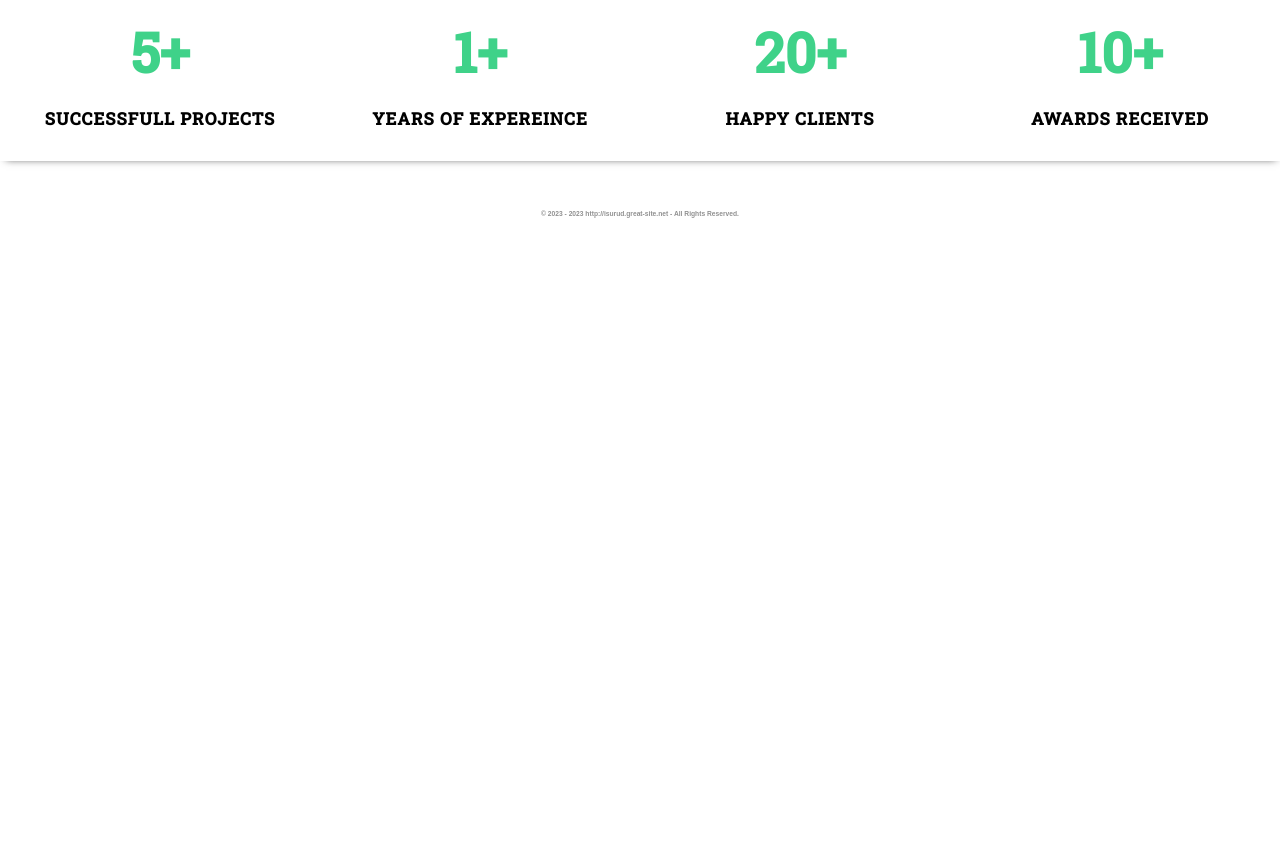
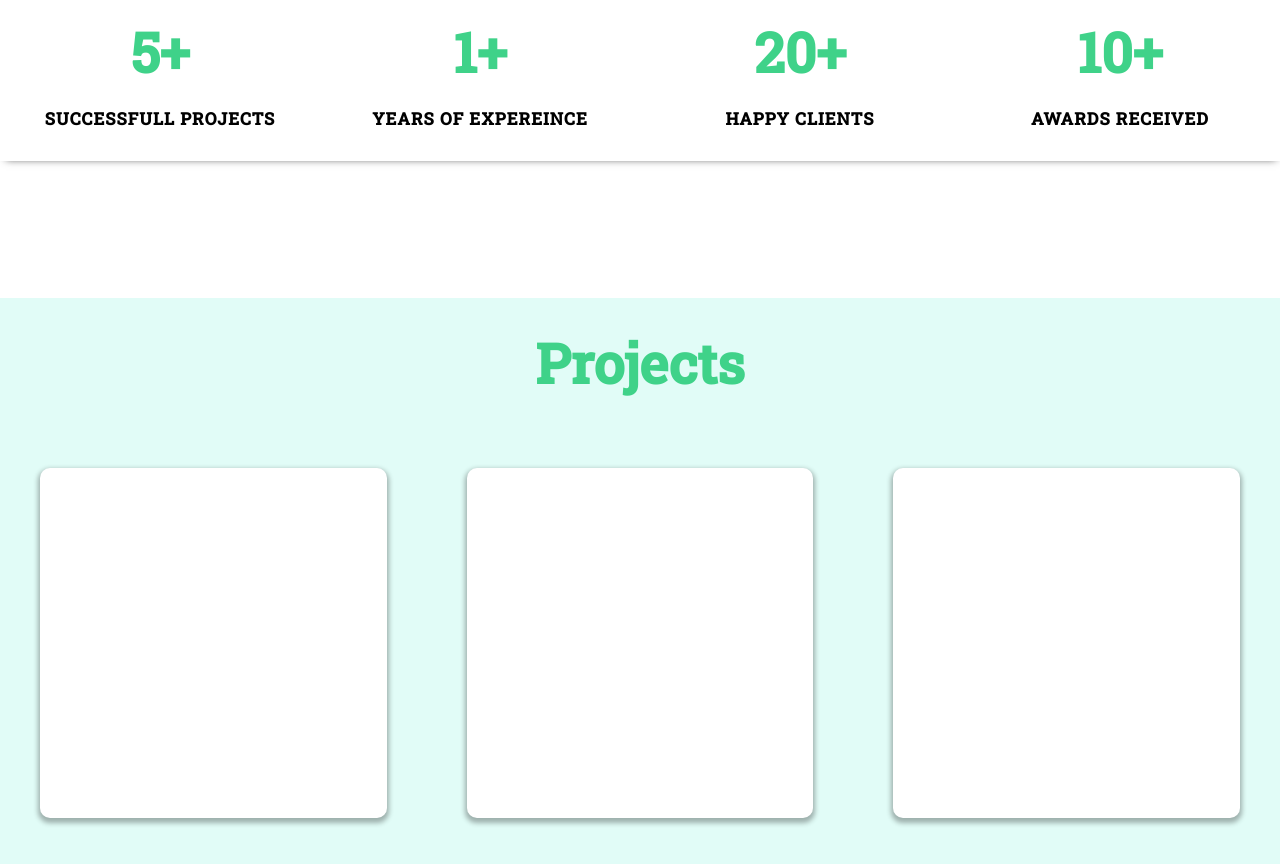
Before and after one commit to isuru012/MyPortfolio, a plain HTML site: page index.html in a window 1280 px wide. Shown: the part 2369-3233 px from the top of the page. Before the commit the page ends 2630 px from the top, so only its background shows below. Drawn offline with nearby package versions, Linux system fonts and the light colour scheme.

Commit message:
projects section

```diff
--- a/assests/css/index.css
+++ b/assests/css/index.css
@@ -327,6 +327,34 @@ body>section:nth-child(5)>div:nth-child(2)>p{
     height: 100px;
     background: white;
 }
+body>section:nth-child(6){
+    height: 1600px;
+    background: #E1FCF7;
+}
+.rowProject>h1{
+    font-size: 55px;
+    line-height: 50px;
+    text-align: center;
+    color: #3FD289;
+    margin-bottom: 0;
+    padding-top: 40px;
+}
+body>section:nth-child(6)>div:nth-child(2){
+    width: 100%;
+    height: 350px;
+    position: relative;
+    padding-left: 40px;
+    padding-right: 40px;
+    top: 5%;
+    display: grid;
+    grid-template-rows: repeat(1,1fr);
+    grid-template-columns: repeat(3,1fr);
+    grid-gap: 80px;}
+body>section:nth-child(6)>div:nth-child(2)>div{
+    background-color: white;
+    border-radius: 10px;
+    box-shadow: 0px 3px 5px 2px rgb(0 0 0 / 30%);
+}
 
 @media (min-width: 1500px) {
     #welcomeImage {
--- a/index.html
+++ b/index.html
@@ -188,7 +188,16 @@
   </div>
 </section>
 <section>
-
+<div class="rowProject">
+  <h1>
+    Projects
+  </h1>
+</div>
+  <div>
+    <div></div>
+    <div></div>
+    <div></div>
+  </div>
 </section>
 <section>
 
```
